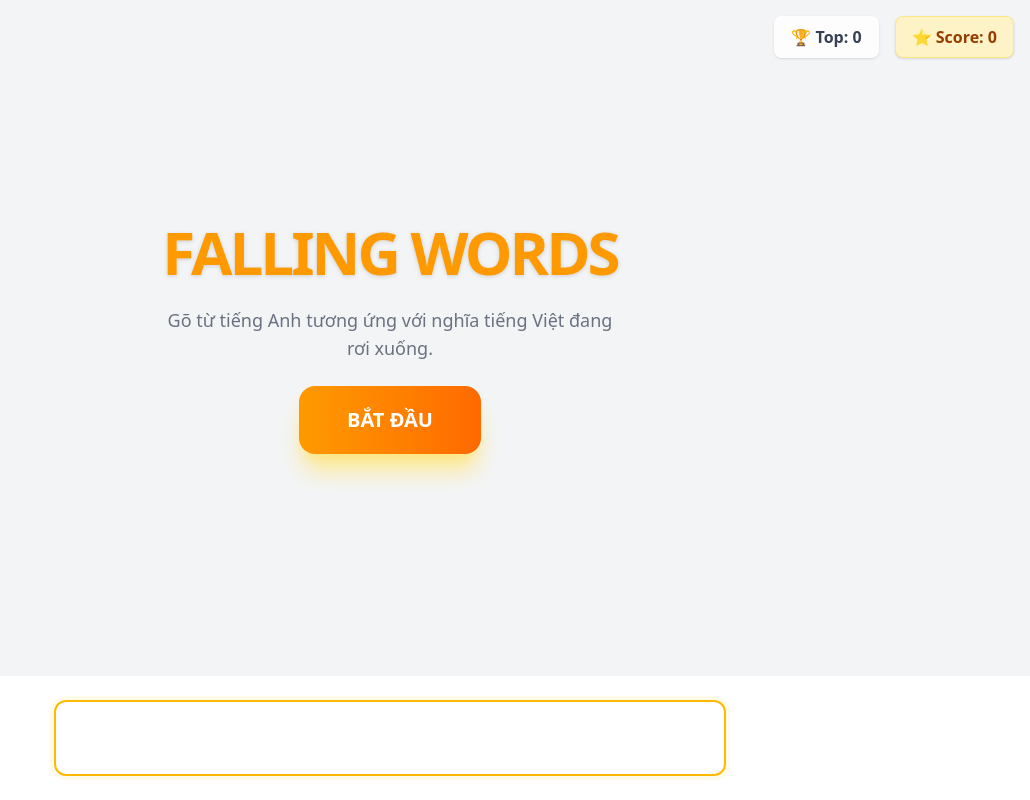
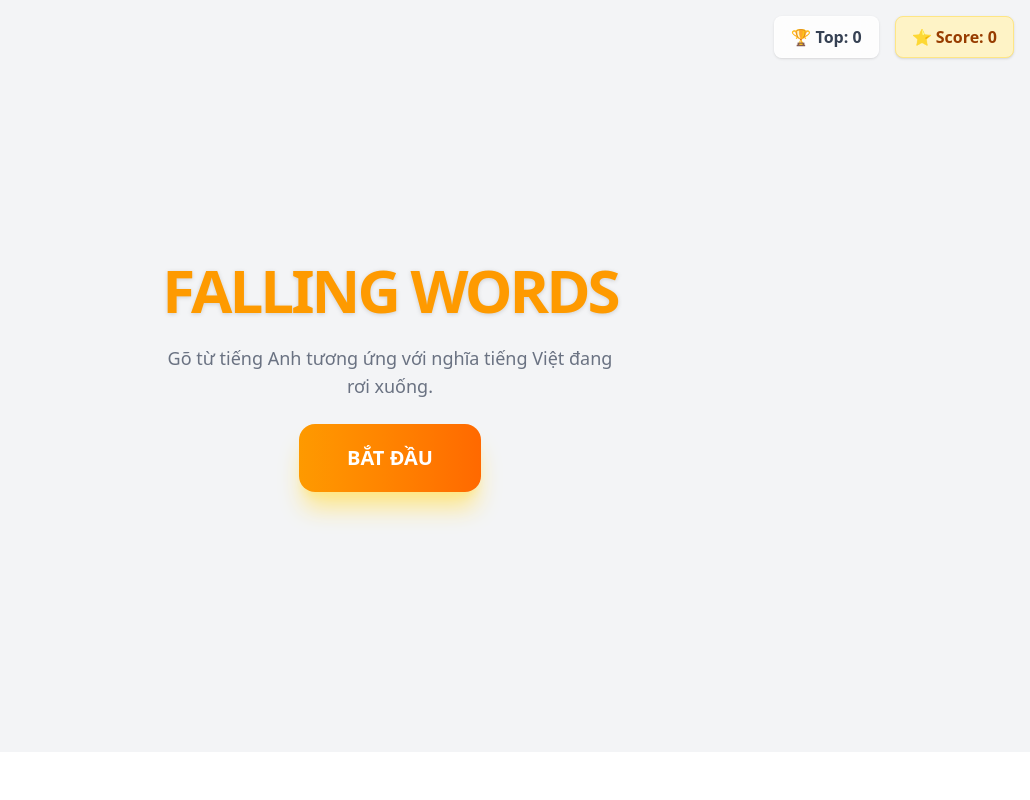
Before and after one commit to tungdt19/vocab-game, a Next.js app: page / in a window 1280 px wide. Shown: the whole page, without its empty margins (250-1280 px from the left). Built offline with nearby package versions, Linux system fonts and the light colour scheme.

Commit message:
feat: hide input on idle and increase game duration to 10s

```diff
--- a/app/page.tsx
+++ b/app/page.tsx
@@ -8,7 +8,7 @@ import GameCanvas from "../components/GameCanvas"
 import InlineResult from "../components/InlineResult"
 import confetti from "canvas-confetti"
 
-const GAME_DURATION_MS = 8000
+const GAME_DURATION_MS = 10000
 const UPDATE_INTERVAL_MS = 10
 const STEP_INCREMENT = 100 / (GAME_DURATION_MS / UPDATE_INTERVAL_MS)
 
@@ -308,6 +308,7 @@ const Page: React.FC = () => {
       </main>
 
       <footer className="p-6 bg-white border-t border-gray-100 z-20">
+        {gameState.status !== GameStatus.IDLE && (
           <div className="max-w-2xl mx-auto relative">
             <input
               ref={inputRef}
@@ -334,6 +335,7 @@ const Page: React.FC = () => {
               </div>
             )}
           </div>
+        )}
       </footer>
 
       <style jsx global>{`
```
Lines whose indentation alone changed are shown as unchanged.
